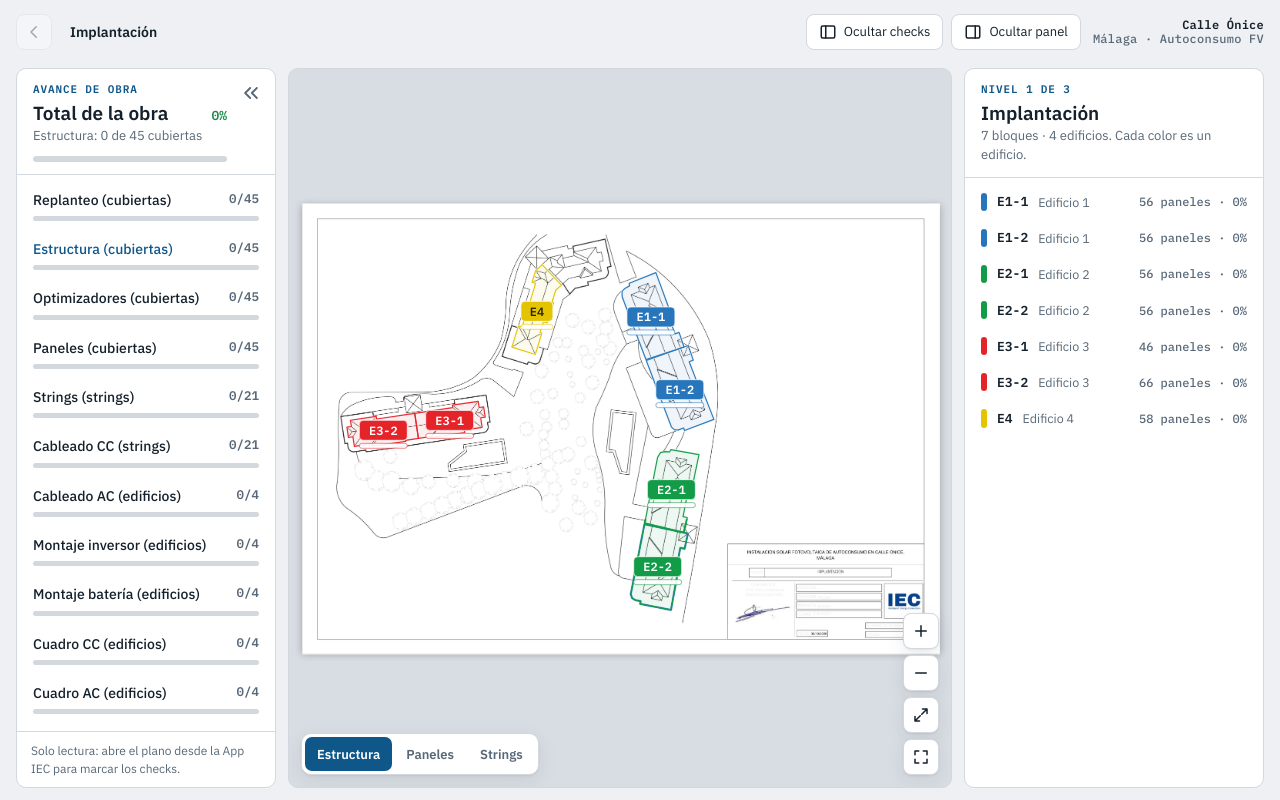
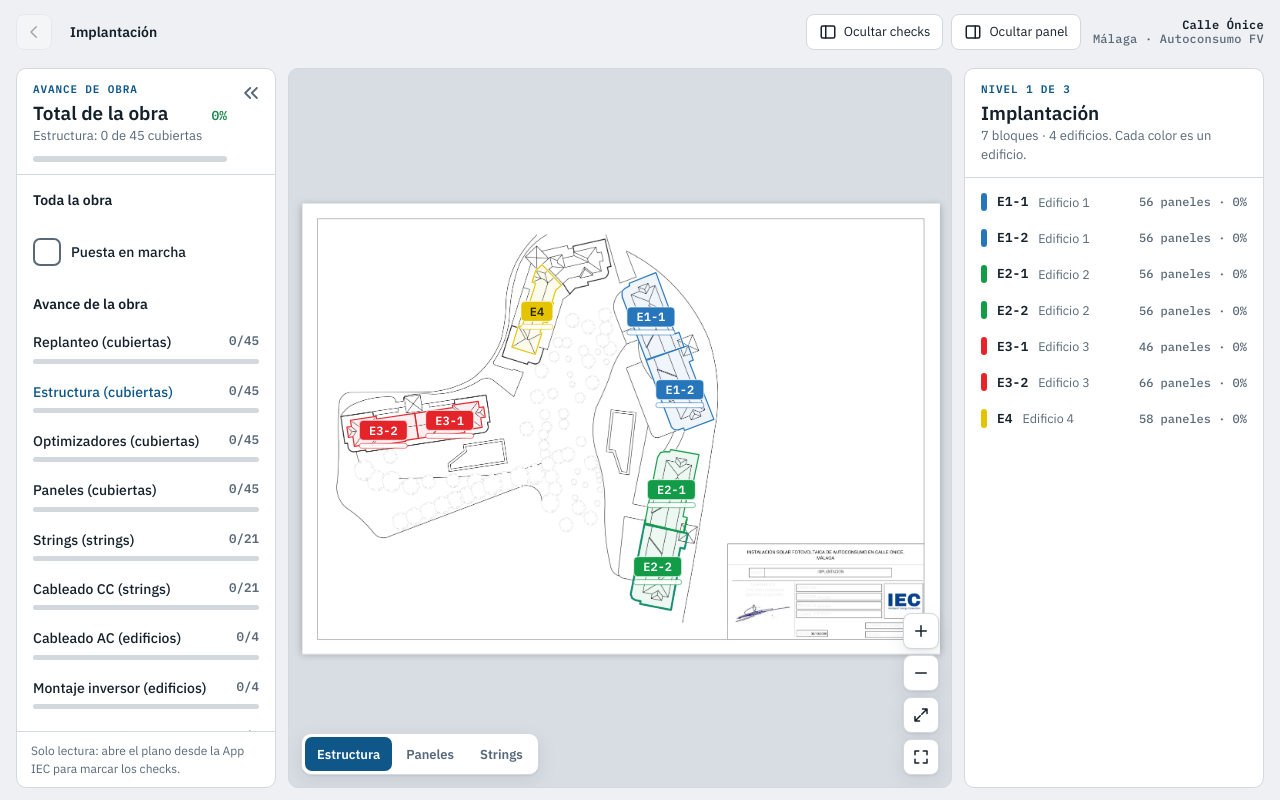
Before and after one commit to IEC-GROUP011/Planos-Interactivos-IEC, a plain HTML site: page onice-v2/index.html in a window 1280 px wide. Drawn offline with Linux system fonts and the light colour scheme; no server answers.

Commit message:
Visor: checks de edificio y de obra arriba, totales debajo
En el nivel de bloque (Estructura/Paneles), los checks que se marcan ahí
(cableado AC, inversor, batería, cuadros, vertido) salen primero y debajo,
con el título «Avance del bloque», el recuento por capa (replanteo, estructura…).
En la implantación, «Puesta en marcha» arriba y «Avance de la obra» debajo.
La vista de Strings no cambia.

Co-Authored-By: Claude Opus 5.5 <noreply@anthropic.com>

```diff
--- a/onice-v2/index.html
+++ b/onice-v2/index.html
@@ -881,10 +881,11 @@ function renderChecks(){
     const blocks=v.lvl===0?DATA.buildings.map(b=>b.id):[v.b], a=capaAgg(CAPA,blocks); pct=a.pct;
     ey.textContent='Avance de obra'; h.textContent=v.lvl===0?'Total de la obra':`${bN(v.b)}`; cnt.textContent=a.pct+'%';
     p.textContent=`${capaOf(CAPA).label}: ${a.d} de ${a.n} ${a.unit}`;
-    // los checks de edificio y de obra que se marcan en esta vista salen abajo (extraRows), no como total
+    // los checks de edificio y de obra que se marcan en esta vista salen arriba (se marcan aquí); los totales, debajo
+    const nExtra=body.children.length; extraRows();
+    if(body.children.length>nExtra) subHead(v.lvl===0?'Avance de la obra':'Avance del bloque');
     for(const c of CAPAS){ if(c.nivel==='obra'||(c.nivel==='edificio'&&v.lvl===1)) continue;
       const x=capaAgg(c.id,blocks); aggRow(`${c.label} (${x.unit})`,x.d,x.n,c.id===CAPA); }
-    extraRows();
   } else {
     const list=v.lvl===0?allZones():bZones(v.b), a=agg(list); pct=a.pct;
     ey.textContent='Avance de obra'; h.textContent=v.lvl===0?'Total de la obra':`${bN(v.b)}`; cnt.textContent=a.pct+'%';
```
Also changed, not shown: _plantilla/template.html (+3 -2 lines), la-concha/index.html (+3 -2 lines), prueba-electrica/index.html (+3 -2 lines).
